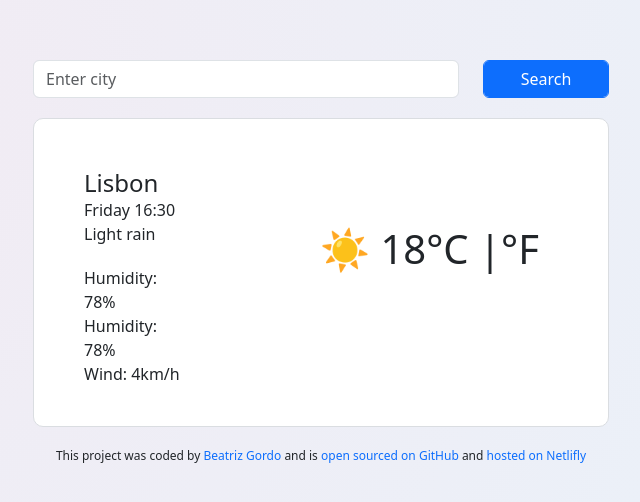
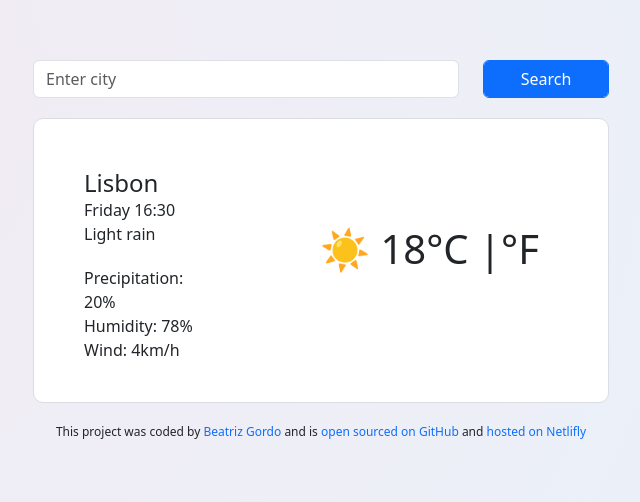
Before and after one commit to beatrizpmgordo/react-weather-app, a React (Create React App) app: page / in a window 1280 px wide. Shown: the top 502 px of the page, without its empty margins (319-959 px from the left). Built offline with nearby package versions, Linux system fonts and the light colour scheme.

Commit message:
Added the Precipitation

```diff
--- a/src/Conditions.css
+++ b/src/Conditions.css
@@ -1,5 +1,6 @@
 .Conditions .weather-conditions {
   margin: 20px 30px;
+  margin-right: 10px;
   padding: 0;
 }
 
--- a/src/Conditions.js
+++ b/src/Conditions.js
@@ -1,4 +1,5 @@
 import React from "react";
+import Precipitation from "./Precipitation";
 import Humidity from "./Humidity";
 import Wind from "./Wind";
 
@@ -9,7 +10,7 @@ export default function Conditions() {
     <div className="Conditions">
       <ul className="weather-conditions">
         <li>
-          <Humidity value={78} />
+          <Precipitation value={20} />
         </li>
         <li>
           <Humidity value={78} />
--- /dev/null
+++ b/src/Precipitation.js
@@ -0,0 +1,5 @@
+import React from "react";
+
+export default function Precipitation(props) {
+  return <div>Precipitation: {props.value}%</div>;
+}
```
